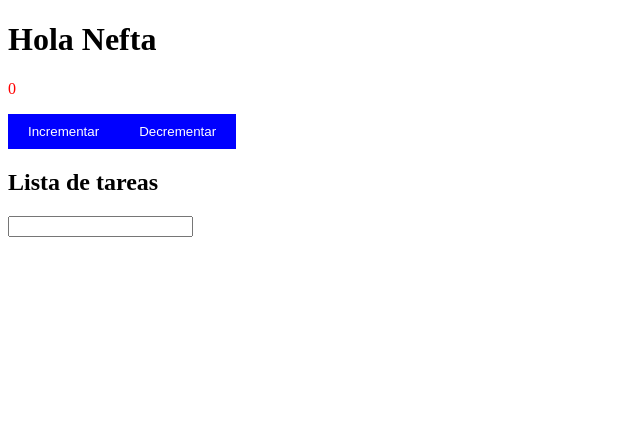
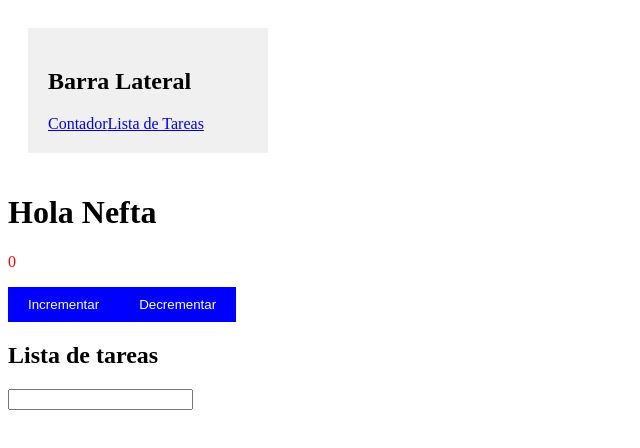
Before and after one commit to Nefta11/vue.js-curso, a Vue app: page / in a window 1280 px wide. Shown: the top 448 px of the page, without its empty margins (0-640 px from the left). Built offline with nearby package versions, Linux system fonts and the light colour scheme.

Commit message:
Agregar componente Sidebar y MainVue, y actualizar App.vue para incluir Sidebar

```diff
--- a/src/App.vue
+++ b/src/App.vue
@@ -1,9 +1,11 @@
 <template>
+  <MainVue />
   <Contador />
   <ListaDeTareas />
 </template>
 
 <script setup>
+import MainVue from './views/MainVue.vue';
 import Contador from './components/Contador.vue';
 import ListaDeTareas from './components/ListaDeTareas.vue';
 </script>
--- /dev/null
+++ b/src/components/Sidebar.vue
@@ -0,0 +1,19 @@
+<template>
+  <div class="sidebar">
+    <h2>Barra Lateral</h2>
+    <router-link to="/Contador">Contador</router-link>
+    <router-link to="/ListaDeTareas">Lista de Tareas</router-link>
+  </div>
+</template>
+
+<script setup>
+
+</script>
+
+<style>
+.sidebar {
+  width: 200px;
+  background-color: #f0f0f0;
+  padding: 20px;
+}
+</style>
--- /dev/null
+++ b/src/views/MainVue.vue
@@ -0,0 +1,21 @@
+<template>
+  <div class="container">
+    <div class="content">
+      <Sidebar />
+    </div>
+  </div>
+</template>
+
+<script setup>
+import Sidebar from '../components/Sidebar.vue'
+</script>
+
+<style>
+.container {
+  display: flex;
+}
+.content {
+  flex: 1;
+  padding: 20px;
+}
+</style>
```
